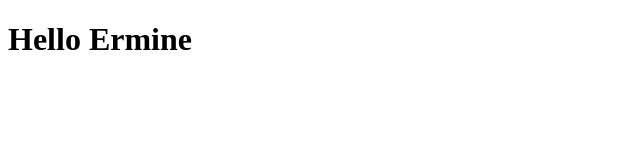
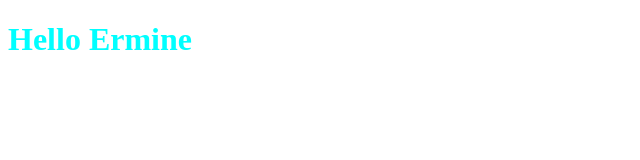
Before and after one commit to Arissarasan/Group-6, a plain HTML site: page index.html in a window 1280 px wide. Shown: the whole page, without its empty margins (0-640 px from the left). Drawn offline with Linux system fonts and the light colour scheme.

Commit message:
add style.css

```diff
--- a/index.html
+++ b/index.html
@@ -1,12 +1,16 @@
 <!DOCTYPE html>
 <html lang="en">
+
 <head>
   <meta charset="UTF-8" />
   <meta http-equiv="X-UA-Compatible" content="IE=edge" />
   <meta name="viewport" content="width=device-width, initial-scale=1.0" />
   <title>Document</title>
+  <link rel="stylesheet" href="style.css" />
 </head>
+
 <body>
   <h1>Hello Ermine</h1>
 </body>
+
 </html>
--- /dev/null
+++ b/style.css
@@ -0,0 +1,3 @@
+h1{
+    color: aqua;
+}
```
Lines whose indentation alone changed are shown as unchanged.
